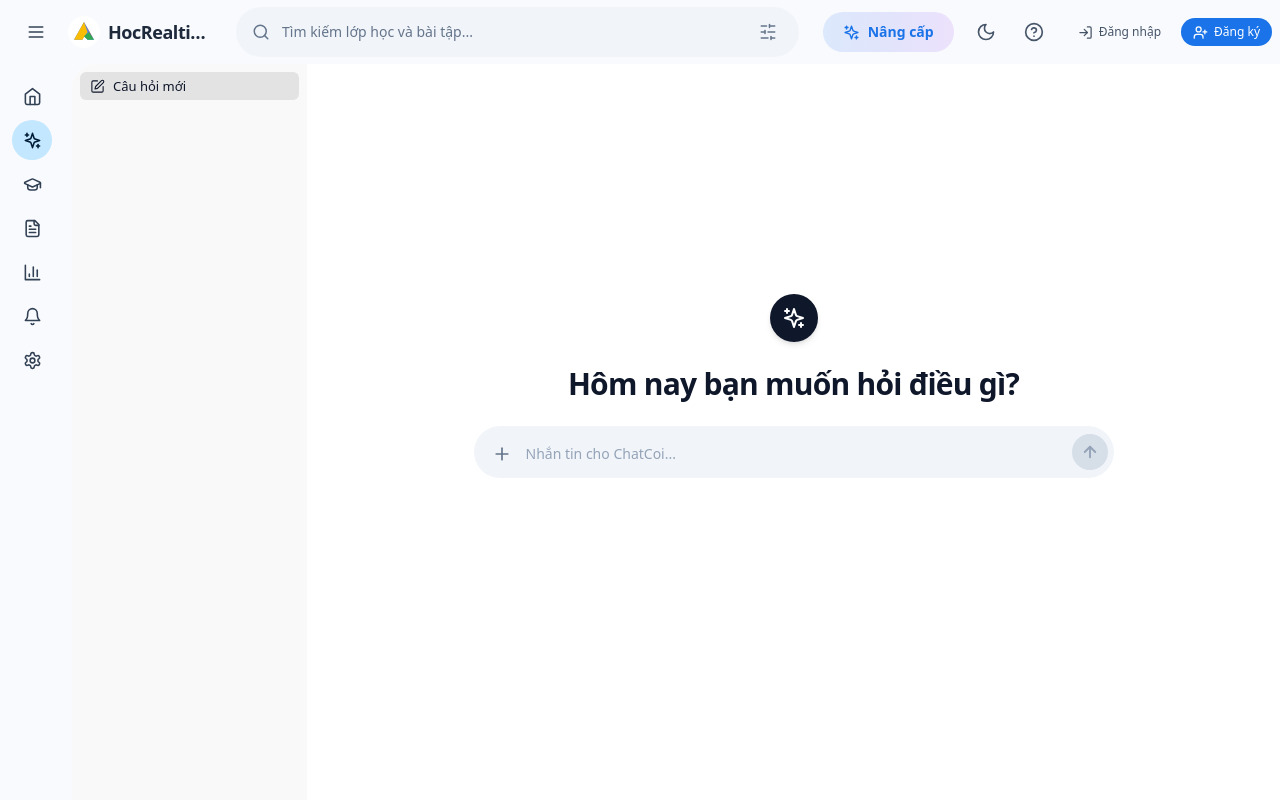
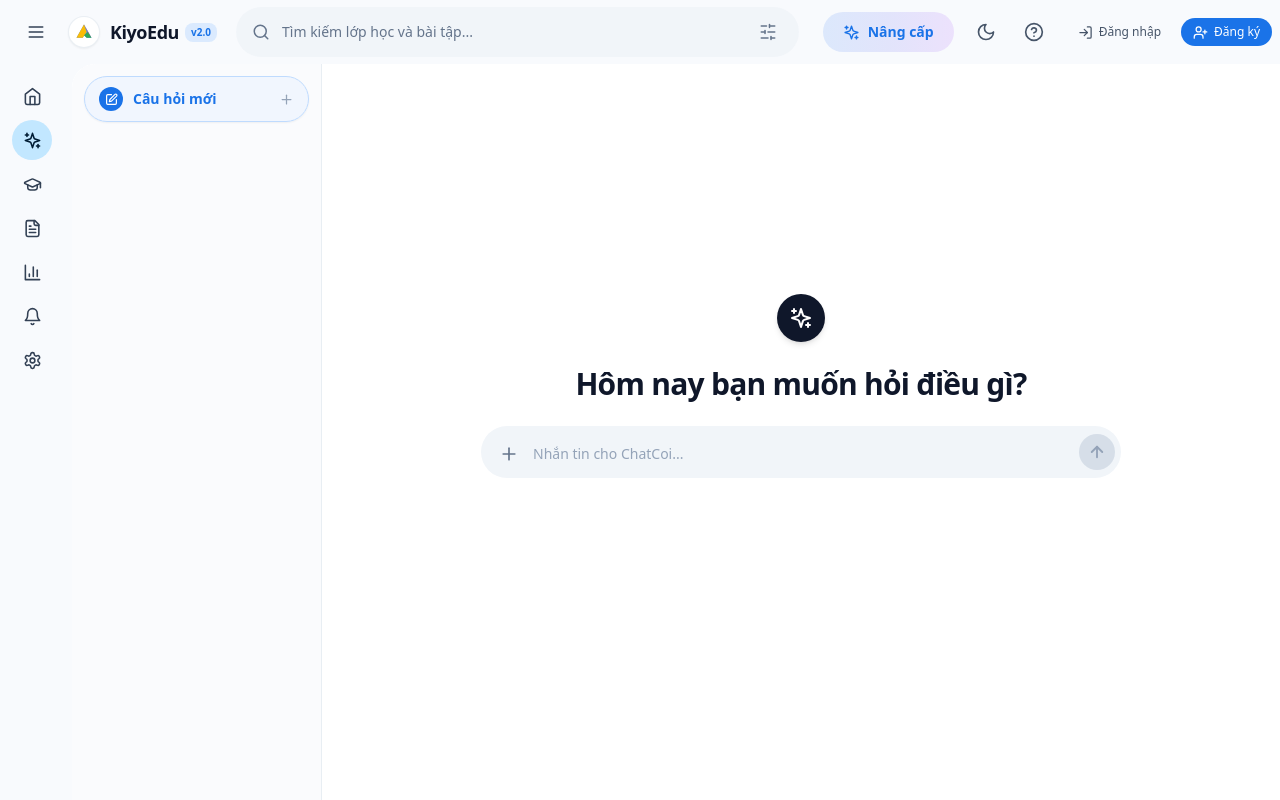
Before and after one commit to nguyenede/edu, a Next.js app in the folder web-hoc-tap/frontend/: page /app/ai in a window 1280 px wide. Built offline with nearby package versions, Linux system fonts and the light colour scheme.

Commit message:
style(ai): redesign new chat button and modernize brand header in AI chat

```diff
--- a/web-hoc-tap/frontend/src/components/AiChatView.tsx
+++ b/web-hoc-tap/frontend/src/components/AiChatView.tsx
@@ -837,29 +837,40 @@ export default function AiChatView({ initialSessionId }: { initialSessionId?: st
     <AppShell>
       {/* 100% Faithful Clean Layout: Left History Sidebar + Right Chat Main Container */}
       <div className="flex w-full h-full min-h-0 flex-1 overflow-hidden bg-white dark:bg-[#212121] relative">
-        {/* LEFT SIDEBAR: Lịch sử Chat 100% giống ảnh mẫu (kích thước gọn gàng) */}
-        <aside className="hidden md:flex md:w-[235px] shrink-0 flex-col h-full bg-[#f9f9f9] dark:bg-[#171717] select-none">
+        {/* LEFT SIDEBAR: Lịch sử Chat */}
+        <aside className="hidden md:flex md:w-[250px] shrink-0 flex-col h-full bg-slate-50/70 dark:bg-[#18181b] border-r border-slate-200/70 dark:border-slate-800 select-none">
           {/* Top: Câu hỏi mới Button */}
-          <div className="p-2 pb-0.5 shrink-0">
+          <div className="p-3 pb-2 shrink-0">
             <button
               type="button"
               onClick={handleCreateNewChat}
-              className={`w-full flex items-center gap-2 px-2.5 py-1.5 rounded-[6px] text-xs md:text-[13px] font-normal transition-colors cursor-pointer ${
+              className={`w-full flex items-center justify-between px-3.5 py-2.5 rounded-2xl text-xs md:text-sm font-semibold transition-all duration-200 cursor-pointer border shadow-sm ${
                 activeSessionId === null
-                  ? 'bg-[#e3e3e3] dark:bg-[#2f2f2f] text-slate-900 dark:text-white'
-                  : 'text-slate-800 dark:text-[#ececec] hover:bg-[#ebebeb] dark:hover:bg-[#212121]'
+                  ? 'bg-blue-50/80 dark:bg-blue-950/60 border-blue-200 dark:border-blue-900 text-google-blue dark:text-blue-300'
+                  : 'bg-white dark:bg-slate-800/90 border-slate-200/80 dark:border-slate-700/80 text-slate-800 dark:text-slate-100 hover:bg-slate-50 dark:hover:bg-slate-800 hover:border-google-blue dark:hover:border-google-blue hover:shadow'
               }`}
             >
-              <SquarePen size={15} className="stroke-[1.75]" />
-              <span>Câu hỏi mới</span>
+              <div className="flex items-center gap-2.5">
+                <div
+                  className={`w-6 h-6 rounded-lg flex items-center justify-center transition-colors ${
+                    activeSessionId === null
+                      ? 'bg-google-blue text-white'
+                      : 'bg-blue-50 dark:bg-blue-950/80 text-google-blue'
+                  }`}
+                >
+                  <SquarePen size={13} className="stroke-[2.2]" />
+                </div>
+                <span>Câu hỏi mới</span>
+              </div>
+              <Plus size={15} className="text-slate-400 group-hover:text-google-blue" />
             </button>
           </div>
 
           {/* Scrollable History List with Dynamic Date Grouping & Right Scrollbar */}
-          <div className="flex-1 overflow-y-auto pl-2 pr-1 space-y-2 chatcoi-scrollbar pt-0.5">
+          <div className="flex-1 overflow-y-auto px-2 space-y-2 chatcoi-scrollbar pt-1">
             {groupedSessions.map((group) => (
-              <div key={group.category} className="space-y-0.5">
-                <div className="px-2.5 pt-1.5 pb-0.5 text-[11px] font-medium text-slate-400 dark:text-[#8e8e8e] shrink-0">
+              <div key={group.category} className="space-y-1">
+                <div className="px-2.5 pt-2 pb-0.5 text-[11px] font-semibold text-slate-400 dark:text-slate-500 shrink-0">
                   {group.category}
                 </div>
                 {group.sessions.map((session) => {
@@ -870,10 +881,10 @@ export default function AiChatView({ initialSessionId }: { initialSessionId?: st
                       key={session.id}
                       type="button"
                       onClick={() => handleSelectSession(session.id)}
-                      className={`w-full text-left px-2.5 py-1 text-xs md:text-[13px] leading-snug truncate rounded-[6px] transition-colors cursor-pointer block font-normal ${
+                      className={`w-full text-left px-3 py-2 text-xs md:text-[13px] leading-snug truncate rounded-xl transition-all cursor-pointer block font-medium ${
                         isActive
-                          ? 'bg-[#e3e3e3] dark:bg-[#2f2f2f] text-slate-900 dark:text-white'
-                          : 'text-slate-700 dark:text-[#ececec] hover:bg-[#ebebeb] dark:hover:bg-[#212121]'
+                          ? 'bg-blue-50 dark:bg-blue-950/60 text-google-blue dark:text-blue-300 font-semibold border border-blue-100 dark:border-blue-900/40 shadow-xs'
+                          : 'text-slate-700 dark:text-slate-300 hover:bg-slate-200/60 dark:hover:bg-slate-800/80'
                       }`}
                       title={cleanTitle}
                     >
@@ -888,13 +899,13 @@ export default function AiChatView({ initialSessionId }: { initialSessionId?: st
 
         {/* RIGHT MAIN CHAT AREA */}
         <main className="flex-1 flex flex-col h-full min-h-0 bg-white dark:bg-[#212121] overflow-hidden relative">
-          <div className="md:hidden shrink-0 px-3 py-2 border-b border-slate-100 dark:border-slate-800 bg-white/95 dark:bg-[#212121]/95">
+          <div className="md:hidden shrink-0 px-3 py-2 border-b border-slate-200/60 dark:border-slate-800 bg-white/95 dark:bg-[#212121]/95">
             <button
               type="button"
               onClick={handleCreateNewChat}
-              className="inline-flex items-center gap-2 rounded-full bg-slate-100 dark:bg-[#2f2f2f] px-3 py-2 text-xs font-medium text-slate-800 dark:text-[#ececec] active:bg-slate-200 dark:active:bg-slate-700"
+              className="inline-flex items-center gap-2 rounded-xl bg-blue-50 dark:bg-blue-950/60 border border-blue-200 dark:border-blue-900 px-3.5 py-2 text-xs font-semibold text-google-blue dark:text-blue-300 shadow-xs active:scale-95 transition-all"
             >
-              <SquarePen size={15} className="stroke-[1.75]" />
+              <SquarePen size={14} className="stroke-[2.2]" />
               <span>Câu hỏi mới</span>
             </button>
           </div>
--- a/web-hoc-tap/frontend/src/components/AppShell.tsx
+++ b/web-hoc-tap/frontend/src/components/AppShell.tsx
@@ -158,20 +158,25 @@ export const AppShell: React.FC<AppShellProps> = ({
 
           <div
             onClick={() => router.push('/app/dashboard')}
-            className="flex items-center gap-2 cursor-pointer whitespace-nowrap ml-1 min-w-0"
+            className="flex items-center gap-2.5 cursor-pointer whitespace-nowrap ml-1 min-w-0"
           >
-            {/* Google Drive / Gmail colorful emblem */}
-            <div className="w-8 h-8 rounded-lg bg-white dark:bg-slate-900 flex items-center justify-center p-1 shrink-0">
-              <svg viewBox="0 0 24 24" className="w-6 h-6">
+            {/* KiyoEdu modern logo */}
+            <div className="w-8 h-8 rounded-xl bg-white dark:bg-slate-900 flex items-center justify-center p-1.5 shrink-0 shadow-sm border border-slate-200/70 dark:border-slate-800">
+              <svg viewBox="0 0 24 24" className="w-full h-full">
                 <path fill="#4285F4" d="M12 2L2 19.7h8.4L12 16.2l3.6 3.5H22L12 2z" />
                 <path fill="#FBBC05" d="M2 19.7h8.4L15.6 12 12 2 2 19.7z" />
                 <path fill="#34A853" d="M12 16.2l3.6 3.5H22L17.2 12 12 16.2z" />
                 <path fill="#EA4335" d="M12 2l5.2 10 4.8 7.7L12 2z" />
               </svg>
             </div>
-            <span className="font-semibold text-base sm:text-lg tracking-tight text-slate-800 dark:text-slate-200 truncate max-w-[132px] sm:max-w-none">
-              HocRealtime
-            </span>
+            <div className="flex items-center gap-1.5">
+              <span className="font-bold text-base sm:text-lg tracking-tight text-slate-900 dark:text-slate-100 truncate max-w-[132px] sm:max-w-none">
+                KiyoEdu
+              </span>
+              <span className="hidden sm:inline-block px-1.5 py-0.5 rounded text-[10px] font-bold bg-blue-100 dark:bg-blue-950 text-google-blue">
+                v2.0
+              </span>
+            </div>
           </div>
         </div>
 
```
